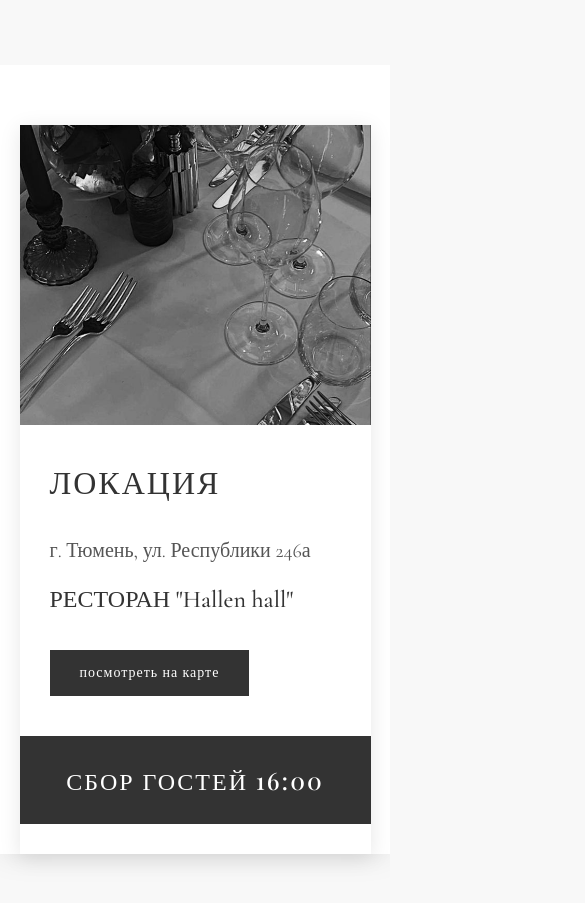
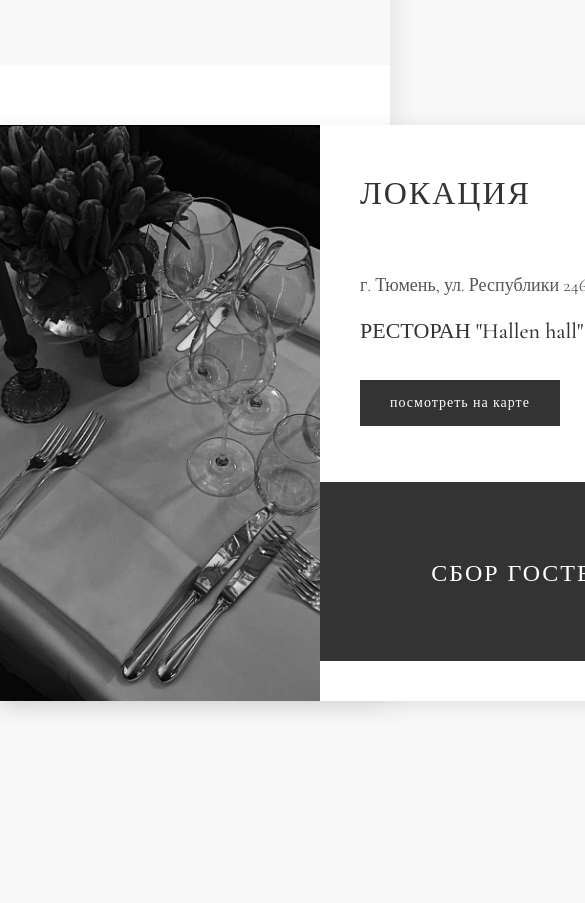
Before and after one commit to viwavee/invention2, a plain HTML site: page index.html in a window 390 px wide. Shown: the part 1500-2403 px from the top of the page, 585 px wide, since content can reach past the window. After the commit the page ends 2261 px from the top, so only its background shows below. Drawn offline with nearby package versions, Linux system fonts and the light colour scheme.

Commit message:
изменила для тефона формат

```diff
--- a/index.html
+++ b/index.html
@@ -198,6 +198,7 @@
     background: #fff;
     position: relative;
     max-width: 1000px;
+    min-width: 800px;
     margin: 60px auto;
     box-shadow: 0 4px 20px rgba(0,0,0,0.1);
     display: flex;
@@ -290,29 +291,19 @@
 
   @media (max-width: 768px) {
     .location-section {
-      flex-direction: column;
-      max-width: 90%;
-    }
-
-    .location-image-container {
-      width: 100%;
-      height: 300px;
-    }
-
-    .location-content {
-      width: 100%;
-      padding: 30px;
+      max-width: 95%;
     }
 
     .location-title {
       font-size: 32px;
-      margin-bottom: 30px;
     }
 
-    .location-footer {
-      margin: 40px -30px 0;
-      padding: 25px 30px;
-      width: calc(100% + 60px);
+    .location-address {
+      font-size: 18px;
+    }
+
+    .location-restaurant {
+      font-size: 22px;
     }
   }
 
```
